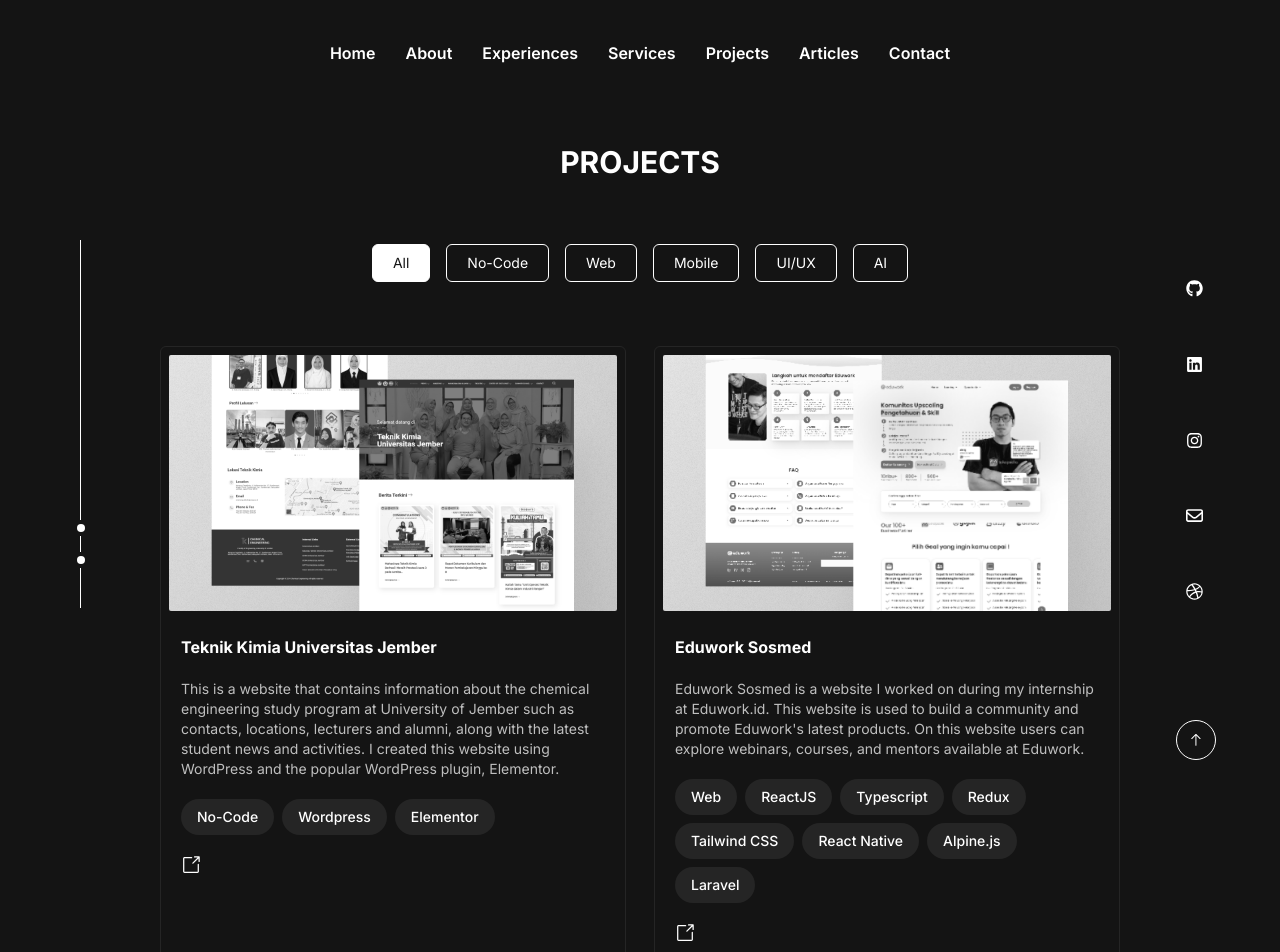
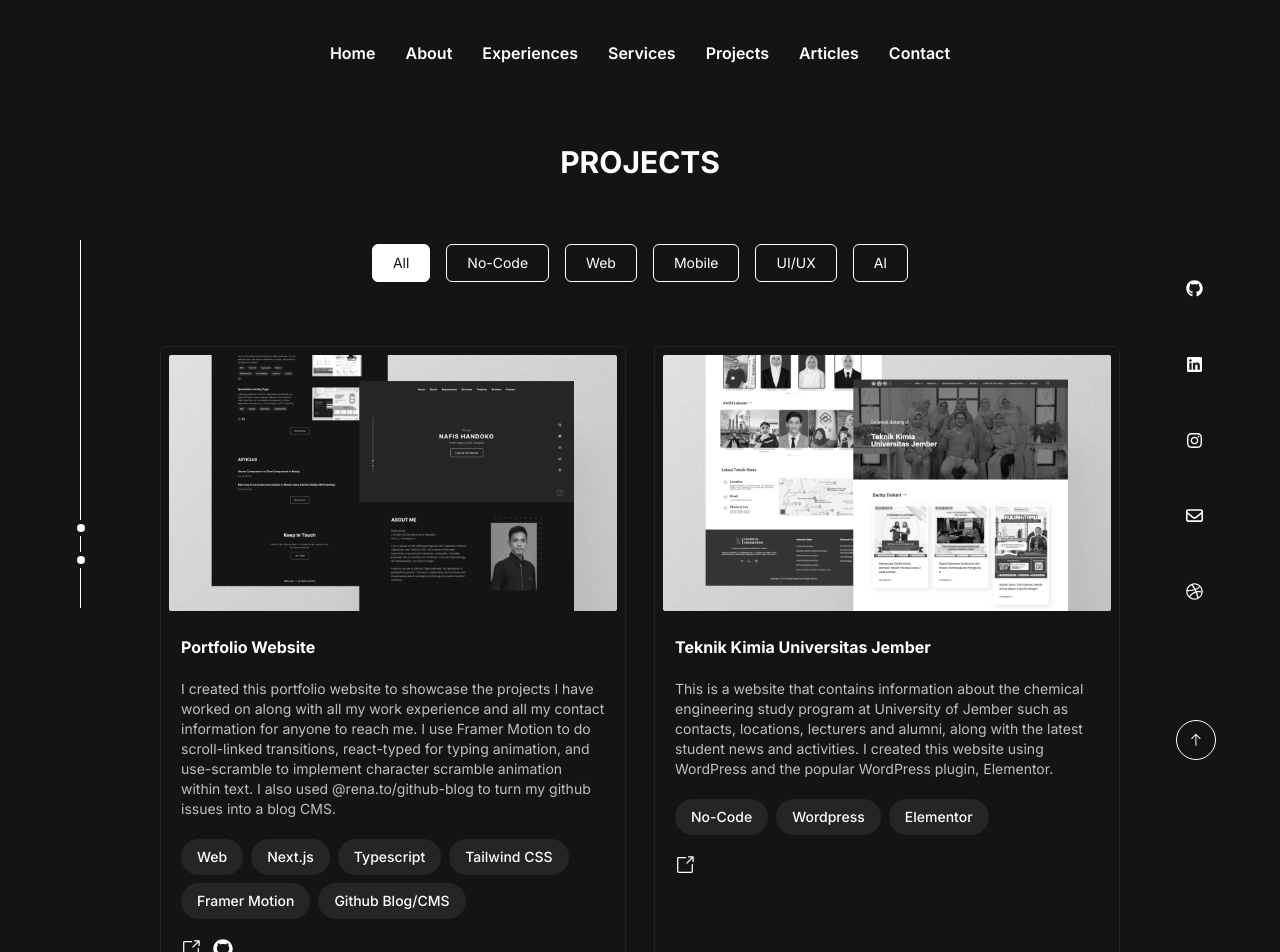
Before and after one commit to NafisHandoko/next-portfolio, a Next.js app: page /projects in a window 1280 px wide. Shown: the top 952 px of the page. Built offline with nearby package versions, Linux system fonts and the light colour scheme.

Commit message:
style: added content to projects data

```diff
--- a/app/_data/projects.ts
+++ b/app/_data/projects.ts
@@ -1,4 +1,12 @@
 export const projectsData = [
+    {
+        name: 'Portfolio Website',
+        description: 'I created this portfolio website to showcase the projects I have worked on along with all my work experience and all my contact information for anyone to reach me. I use Framer Motion to do scroll-linked transitions, react-typed for typing animation, and use-scramble to implement character scramble animation within text. I also used @rena.to/github-blog to turn my github issues into a blog CMS.',
+        techStack: ['Web', 'Next.js', 'Typescript', 'Tailwind CSS', 'Framer Motion', 'Github Blog/CMS'],
+        demoURL: 'https://nafishandoko.vercel.app/',
+        repoURL: 'https://github.com/nafishandoko/next-portfolio',
+        image: '/assets/images/portfolio/portfolio.png'
+    },
     {
         name: 'Teknik Kimia Universitas Jember',
         description: 'This is a website that contains information about the chemical engineering study program at University of Jember such as contacts, locations, lecturers and alumni, along with the latest student news and activities. I created this website using WordPress and the popular WordPress plugin, Elementor.',
```
Also changed, not shown: public/assets/images/portfolio/portfolio.png (added).
